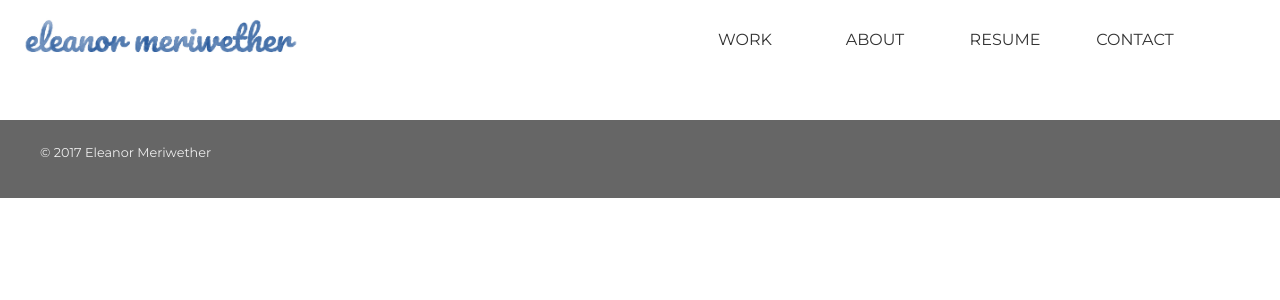
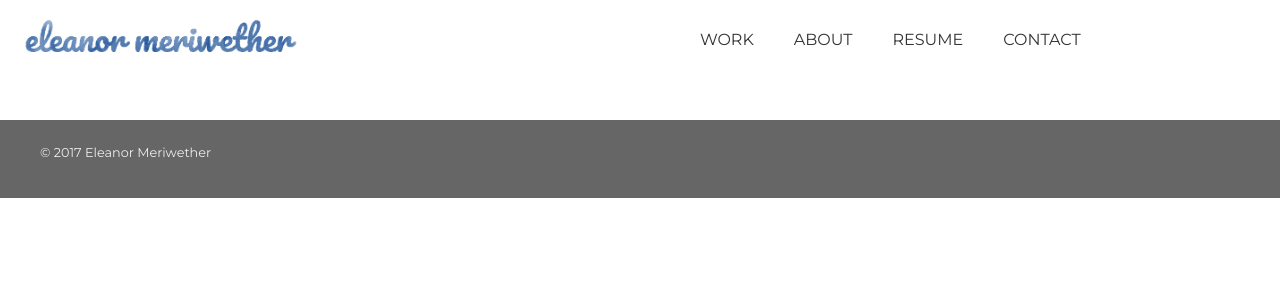
Before and after one commit to emeriwether/emeriwether.github.io, a Jekyll site: the page built from contact.html, in a window 1280 px wide. Shown: the top 300 px of the page. Built offline with Jekyll 4.4.1, drawn with Linux system fonts in a browser that asks for light colours; nearby versions of some CDN libraries.

Commit message:
experiment with percentage width on nav items

```diff
--- a/css/styles.css
+++ b/css/styles.css
@@ -77,7 +77,8 @@ nav ul li a {
     color: #333;
     padding: 10px 20px;
     text-decoration: none;
-    width: 90px;
+    /*width: 90px;*/
+    width: 22%;
     position: relative;
     text-align: center;
 }
```
